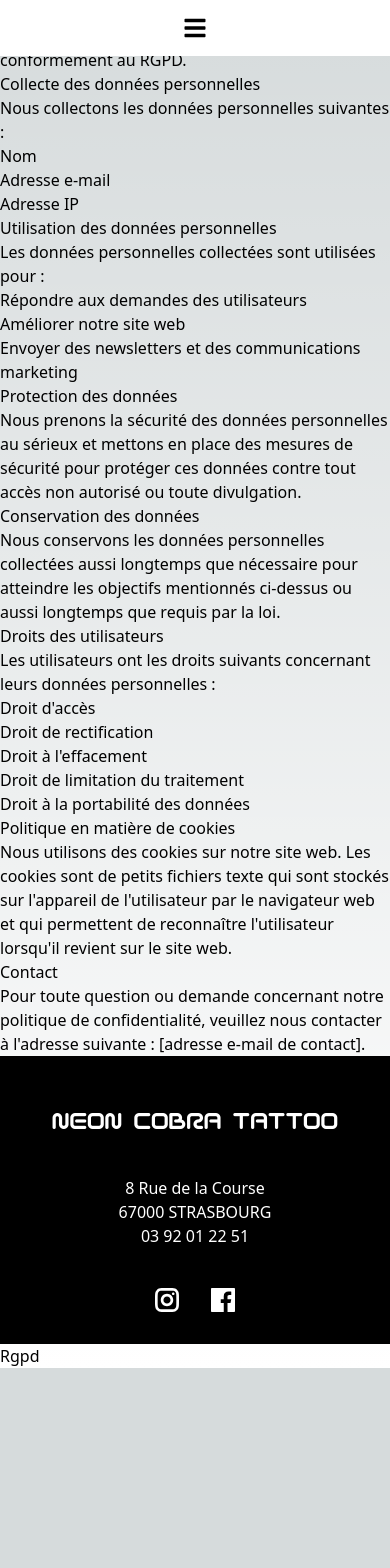
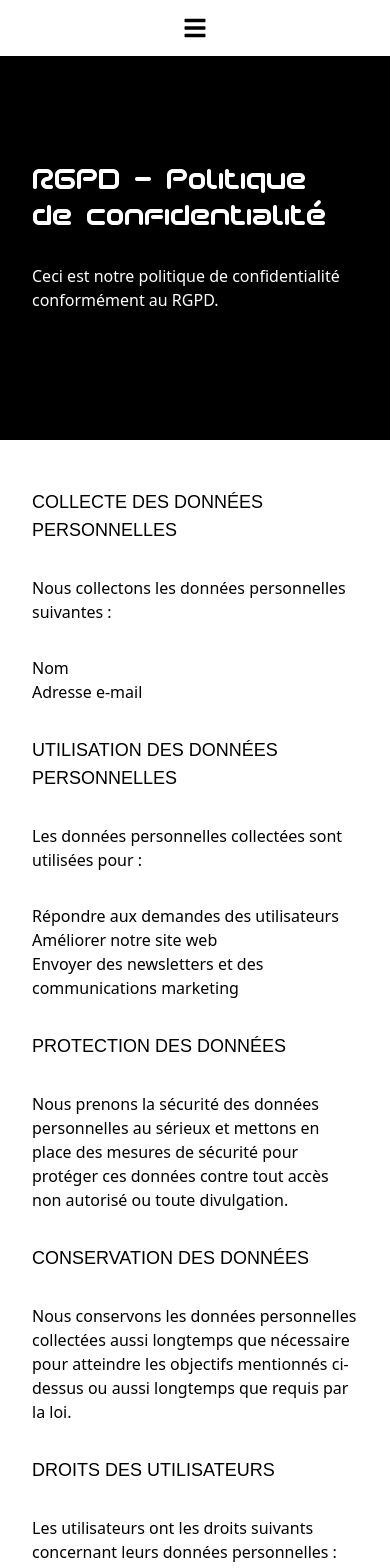
Before and after one commit to StefanHyde/NCT, a Next.js app: page /rgpd in a window 390 px wide. Shown: the top 1568 px of the page. Before the commit the page ends 1368 px from the top, so only its background shows below. Built offline with nearby package versions, Linux system fonts and the light colour scheme.

Commit message:
Update responsive map Add RGPD page

```diff
--- a/components/footer/index.js
+++ b/components/footer/index.js
@@ -22,10 +22,6 @@ export default function Footer() {
                 </div>
 
             </div>
-
-            <div className="">
-                <Link href="/rgpd">Rgpd</Link>
-            </div>
         </footer>
     )
 }
--- a/pages/index.js
+++ b/pages/index.js
@@ -145,7 +145,7 @@ export default function Home() {
 
                 <div className="w-full p-0">
                     <Link href="https://goo.gl/maps/BGvpMJmr4DyypQAp6?coh=178573&entry=tt">
-                        <div className="h-72 md:h-96">
+                        <div className="h-72 xl:h-128">
                             <Image src={imgMaps} alt={'accès shop'} className='h-full w-full object-cover object-center' />
                         </div>
 
--- a/pages/rgpd/index.js
+++ b/pages/rgpd/index.js
@@ -4,22 +4,29 @@ export default function RGPDPage() {
     return (
         <>
             <Head>
-                <title>RGPD - Politique de confidentialité</title>
+                <title> RGPD - Politique de confidentialité | Neon Cobra 🐍</title>
+                <meta name="description"
+                      content="RGPD - Politique de confidentialité "/>
+                <meta name="viewport" content="width=device-width, initial-scale=1"/>
             </Head>
 
-            <div>
-                <h1>RGPD - Politique de confidentialité</h1>
+            <div className="bg-neutrals-1000 text-neutrals-0 mt-8">
+                <div className="h-auto py-32 px-8 flex flex-col space-y-8">
+                    <h1 className="font-scified text-3xl font-normal">RGPD - Politique de
+                        confidentialité</h1>
                     <p>Ceci est notre politique de confidentialité conformément au RGPD.</p>
+                </div>
 
-                <h2>Collecte des données personnelles</h2>
+                <div className="flex flex-col py-12 px-8 space-y-8 bg-neutrals-0 text-neutrals-1000">
+
+                    <h2 className="font-poppins text-lg uppercase">Collecte des données personnelles</h2>
                     <p>Nous collectons les données personnelles suivantes :</p>
                     <ul>
                         <li>Nom</li>
                         <li>Adresse e-mail</li>
-                    <li>Adresse IP</li>
                     </ul>
 
-                <h2>Utilisation des données personnelles</h2>
+                    <h2 className="font-poppins text-lg uppercase">Utilisation des données personnelles</h2>
                     <p>Les données personnelles collectées sont utilisées pour :</p>
                     <ul>
                         <li>Répondre aux demandes des utilisateurs</li>
@@ -27,13 +34,15 @@ export default function RGPDPage() {
                         <li>Envoyer des newsletters et des communications marketing</li>
                     </ul>
 
-                <h2>Protection des données</h2>
-                <p>Nous prenons la sécurité des données personnelles au sérieux et mettons en place des mesures de sécurité pour protéger ces données contre tout accès non autorisé ou toute divulgation.</p>
+                    <h2 className="font-poppins text-lg uppercase">Protection des données</h2>
+                    <p>Nous prenons la sécurité des données personnelles au sérieux et mettons en place des mesures de
+                        sécurité pour protéger ces données contre tout accès non autorisé ou toute divulgation.</p>
 
-                <h2>Conservation des données</h2>
-                <p>Nous conservons les données personnelles collectées aussi longtemps que nécessaire pour atteindre les objectifs mentionnés ci-dessus ou aussi longtemps que requis par la loi.</p>
+                    <h2 className="font-poppins text-lg uppercase">Conservation des données</h2>
+                    <p>Nous conservons les données personnelles collectées aussi longtemps que nécessaire pour atteindre
+                        les objectifs mentionnés ci-dessus ou aussi longtemps que requis par la loi.</p>
 
-                <h2>Droits des utilisateurs</h2>
+                    <h2 className="font-poppins text-lg uppercase">Droits des utilisateurs</h2>
                     <p>Les utilisateurs ont les droits suivants concernant leurs données personnelles :</p>
                     <ul>
                         <li>Droit d'accès</li>
@@ -43,11 +52,15 @@ export default function RGPDPage() {
                         <li>Droit à la portabilité des données</li>
                     </ul>
 
-                <h2>Politique en matière de cookies</h2>
-                <p>Nous utilisons des cookies sur notre site web. Les cookies sont de petits fichiers texte qui sont stockés sur l'appareil de l'utilisateur par le navigateur web et qui permettent de reconnaître l'utilisateur lorsqu'il revient sur le site web.</p>
+                    <h2 className="font-poppins text-lg uppercase">Politique en matière de cookies</h2>
+                    <p>Nous utilisons des cookies sur notre site web. Les cookies sont de petits fichiers texte qui sont
+                        stockés sur l'appareil de l'utilisateur par le navigateur web et qui permettent de reconnaître
+                        l'utilisateur lorsqu'il revient sur le site web.</p>
 
-                <h2>Contact</h2>
-                <p>Pour toute question ou demande concernant notre politique de confidentialité, veuillez nous contacter à l'adresse suivante : [adresse e-mail de contact].</p>
+                    <h2 className="font-poppins text-lg uppercase">Contact</h2>
+                    <p>Pour toute question ou demande concernant notre politique de confidentialité, veuillez nous
+                        contacter à l'adresse suivante : neoncobratattoo@gmail.com</p>
+                </div>
             </div>
         </>
     );
```
Lines whose indentation alone changed are shown as unchanged.
